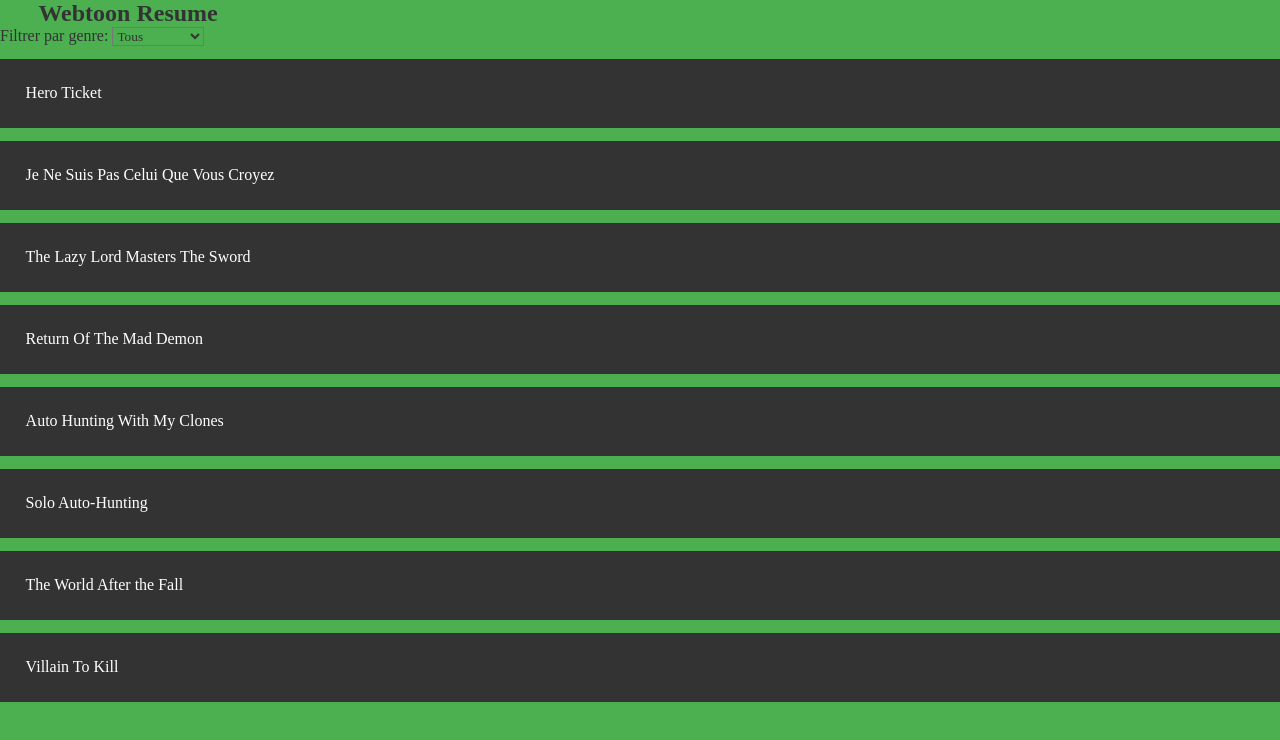
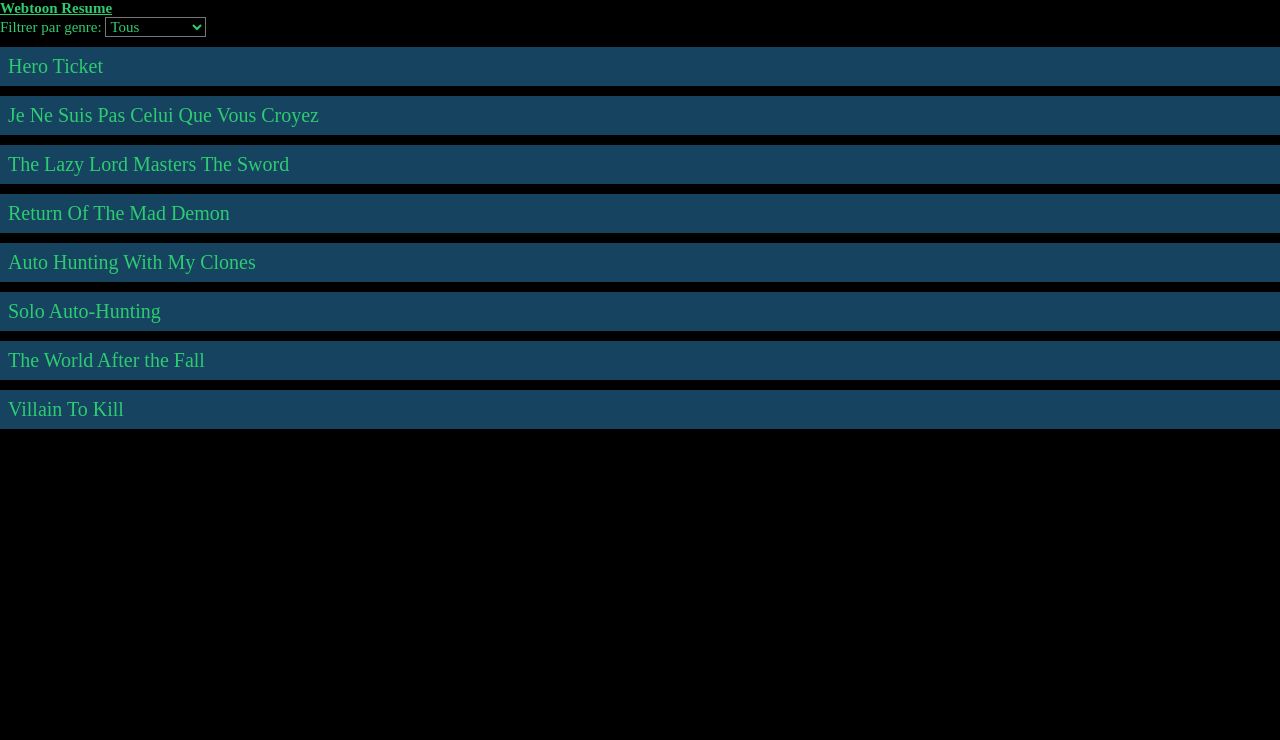
Before and after one commit to PGII33/pgii_spam, a plain HTML site: page web/Webtoon Resume/index.html in a window 1280 px wide. Drawn offline with Linux system fonts and the light colour scheme; a web font is replaced by a local one.

Commit message:
style.css :  - update du style

```diff
--- a/web/Webtoon Resume/style.css
+++ b/web/Webtoon Resume/style.css
@@ -4,37 +4,48 @@
     margin: 0;
     padding: 0;
     background-color: var(--bg-color);
-    color: var(--toggle-text-color);
+    color: var(--text-color);
+    font-size: min(3vw, 15px);
     font-family: 'Rubik+Doodle+Shadow';
 }
 
 :root {
-    --bg-color: #4CAF50;
-    --toggle-text-color: #333333;
+    --bg-color: #000000;
+    --text-color: #2ECC71;
+    --toggle-band-color: #154360;
 }
 
-.header a {
+.filtres {
     background-color: var(--bg-color);
-    color: white;
-    padding: 1% 1%;
-    margin: 1% 2%;
+    color: var(--toggle-text-color);
+    text-align: center;
     text-decoration: none;
-    font-size: 1.5em;
+    font-size: min(5vw, 20px);
 }
 
 .toggle-text {
-    padding: 2%;
-    margin: 1% 0%;
-    background-color: var(--toggle-text-color);
-    color: #fff;
+    padding: min(1%, 8px);
+    margin: min(2%, 10px) 0%;
+    color: var(--text-color);
+    background-color: var(--toggle-band-color);
+    font-size: min(5vw, 20px);
     cursor: pointer;
 }
 
 /* Style du texte caché */
 .hidden-text {
     display: none;
+    color: var(--text-color);
 }
 
 p strong {
     font-weight: bold;
 }
+
+#title {
+    text-decoration: none;
+    color: var(--text-color);
+    font-size: min(10vw, 50px);
+    text-align: center;
+    margin: 1% 0%;
+}
```
